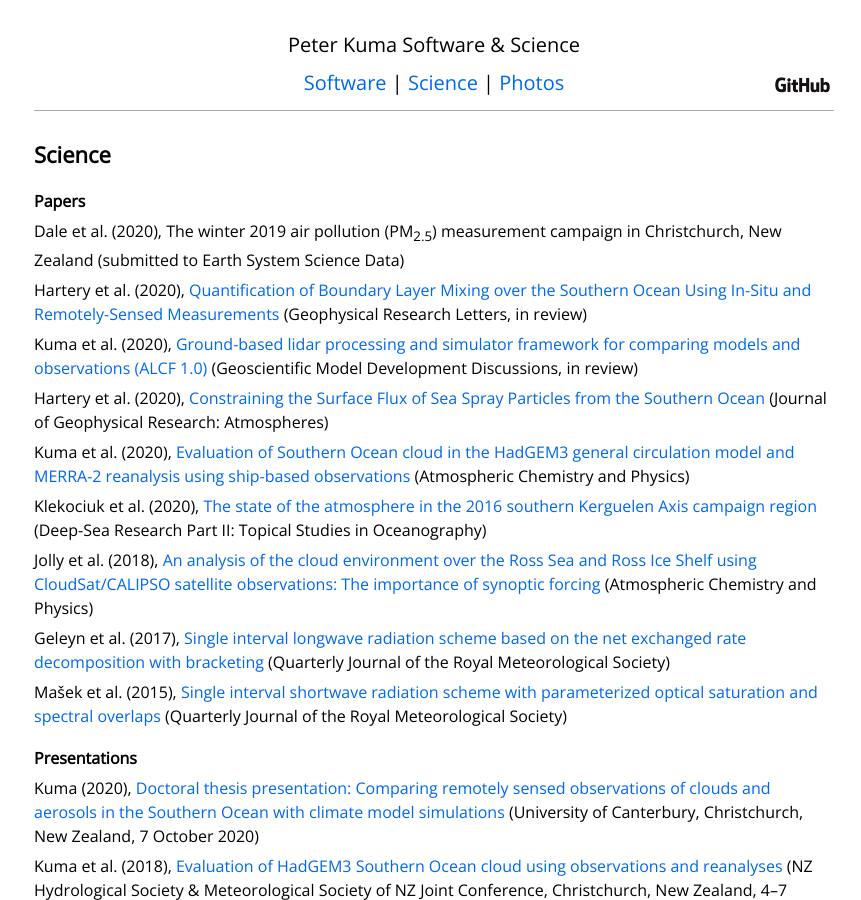
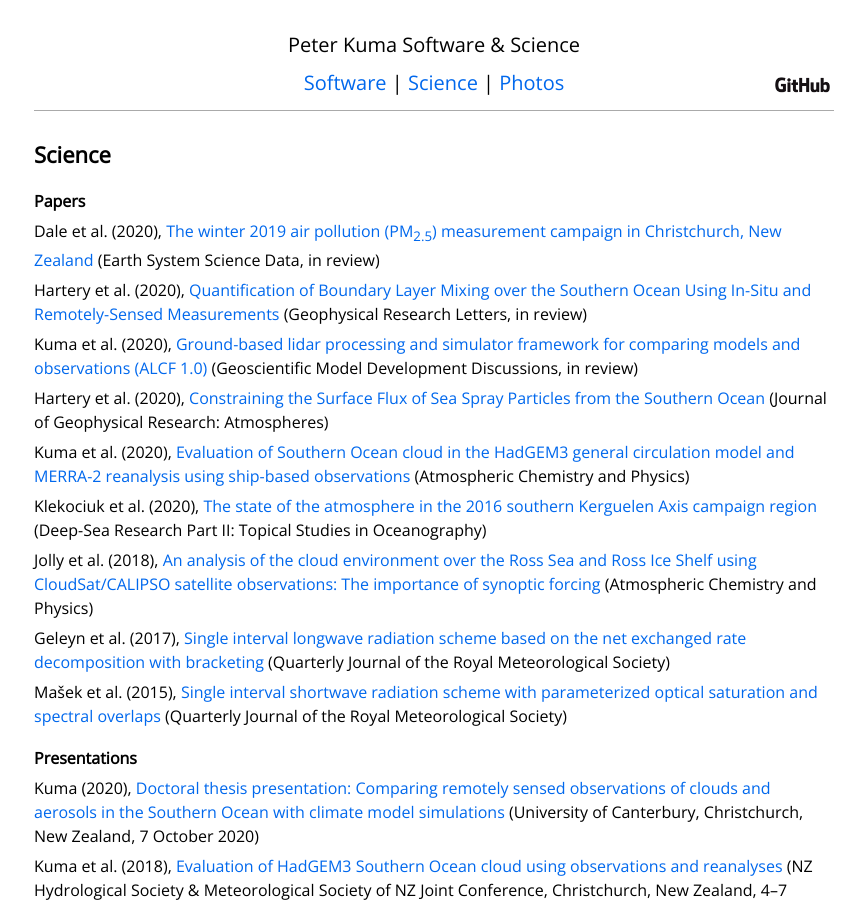
Before and after one commit to peterkuma/peterkuma.net, a Jekyll site: the page built from science/index.md, in a window 1280 px wide and 900 px high. Shown: the whole window, without its empty margins (206-1067 px from the left). Built offline with Jekyll 4.4.1, drawn with Linux system fonts in a browser that asks for light colours.

Commit message:
Dale et al. (2020) paper in review

```diff
--- a/science/index.md
+++ b/science/index.md
@@ -7,7 +7,7 @@ layout: default
 
 ## Papers
 
-Dale et al. (2020), The winter 2019 air pollution (PM<sub>2.5</sub>) measurement campaign in Christchurch, New Zealand (submitted to Earth System Science Data)
+Dale et al. (2020), [The winter 2019 air pollution (PM<sub>2.5</sub>) measurement campaign in Christchurch, New Zealand](https://essd.copernicus.org/preprints/essd-2020-276/) (Earth System Science Data, in review)
 
 Hartery et al. (2020), [Quantification of Boundary Layer Mixing over the Southern Ocean Using In-Situ and Remotely-Sensed Measurements](https://www.essoar.org/doi/abs/10.1002/essoar.10502904.1) (Geophysical Research Letters, in review)
 
```
